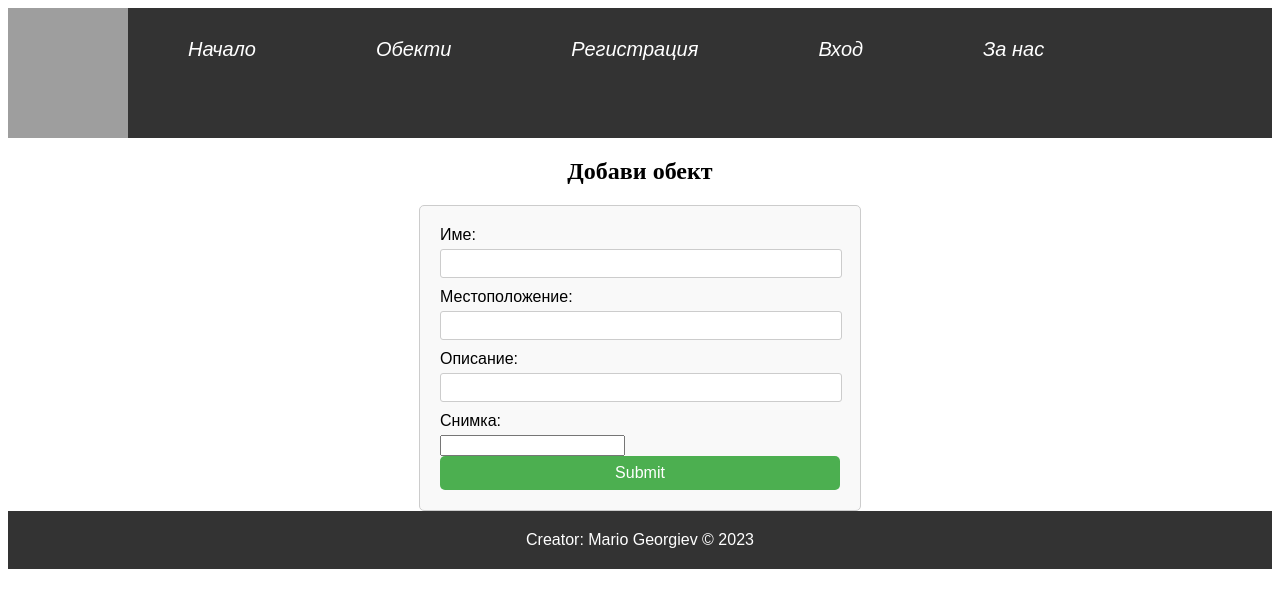
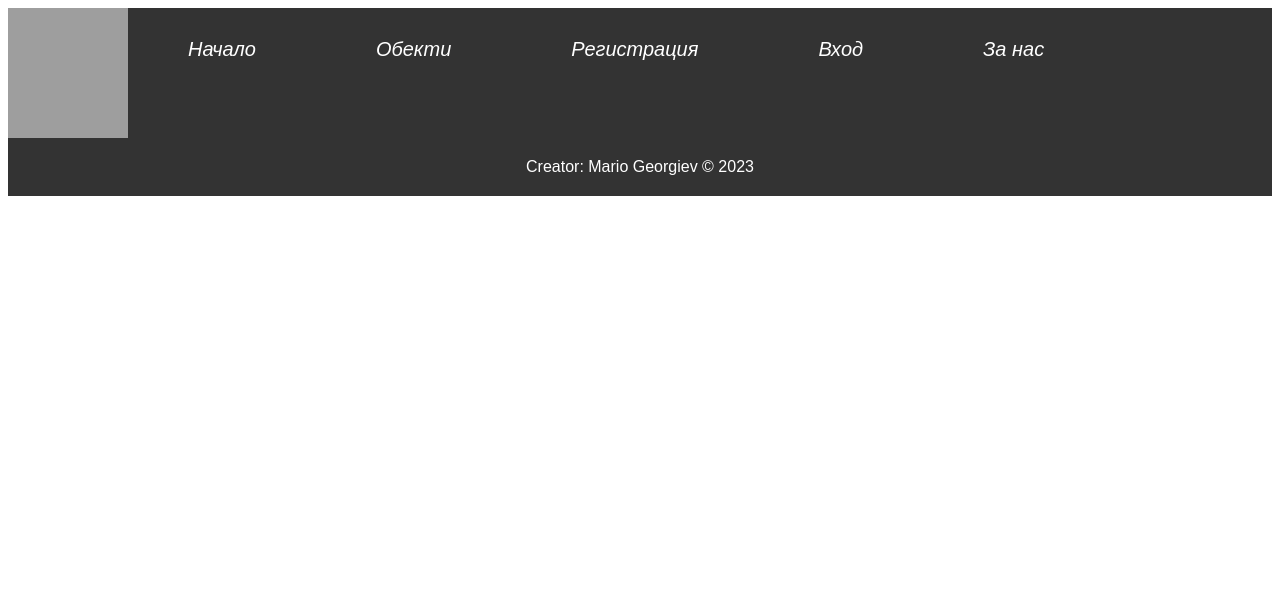
Before and after one commit to lenzarata93/react-project, a React (Vite) app in the folder client/: page /places/create in a window 1280 px wide. Shown: the top 608 px of the page. Built offline with nearby package versions, Linux system fonts and the light colour scheme; grey boxes are pictures that could not be loaded.

Commit message:
import base AuthGuards

```diff
--- a/client/src/App.jsx
+++ b/client/src/App.jsx
@@ -10,6 +10,7 @@ import PlaceDetails from './components/Places/Place-Details'
 import { useState } from 'react'
 import AuthContext from './components/contexts/authContext'
 import * as authService from './services/authService'
+import AuthGuard from './components/AuthGuard'
 
 function App() {
   const navigate = useNavigate();
@@ -58,11 +59,11 @@ function App() {
      <Navigation />
      <Routes>
       <Route path='/places' element = { <PlacesList />} />
-      <Route path='/places/create' element = {<PlacesAdd />} />
+      <Route path='/places/create' element = {<AuthGuard><PlacesAdd /></AuthGuard>} />
       <Route path='/places/:id' element = {<PlaceDetails />} />
       <Route path='/registration' element={<Registration />} />
       <Route path='/login' element = {<Login />} />
-      <Route path='/logout' element = {<Logout />} />
+      <Route path='/logout' element = {<AuthGuard><Logout /></AuthGuard>} />
      </Routes>
 
      <Footer />
--- /dev/null
+++ b/client/src/components/AuthGuard.jsx
@@ -0,0 +1,16 @@
+import { useContext } from "react"
+import AuthContext from "./contexts/authContext"
+import { Navigate } from "react-router-dom";
+import Login from "./Users/User-Login";
+
+    export default function AuthGuard (props){
+        const {isAuth} = useContext(AuthContext);
+        if (!isAuth){
+            return <Navigate to={Login} />
+        }
+        return(
+            <>
+            {props.children}
+            </>
+            )
+    }
```
